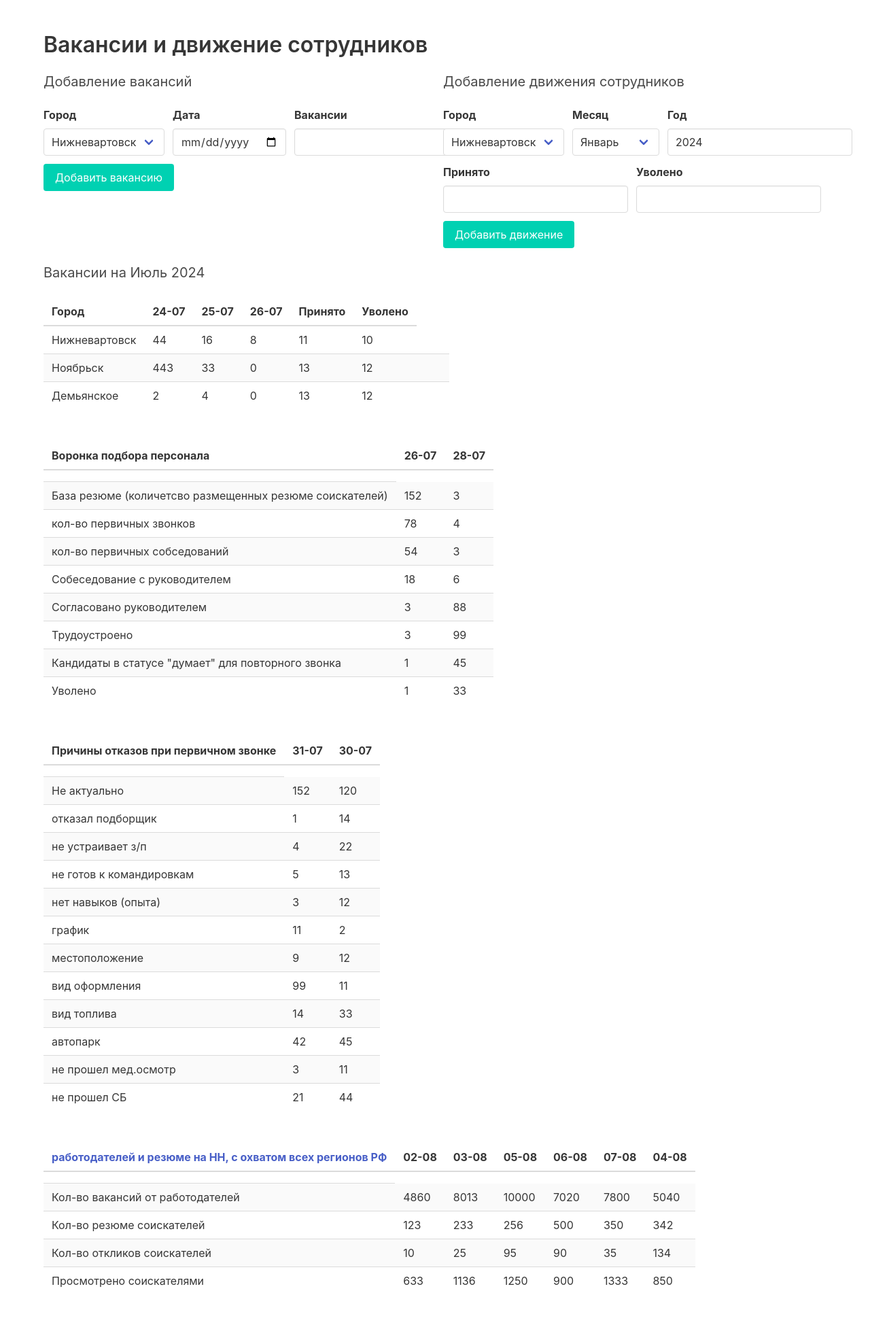
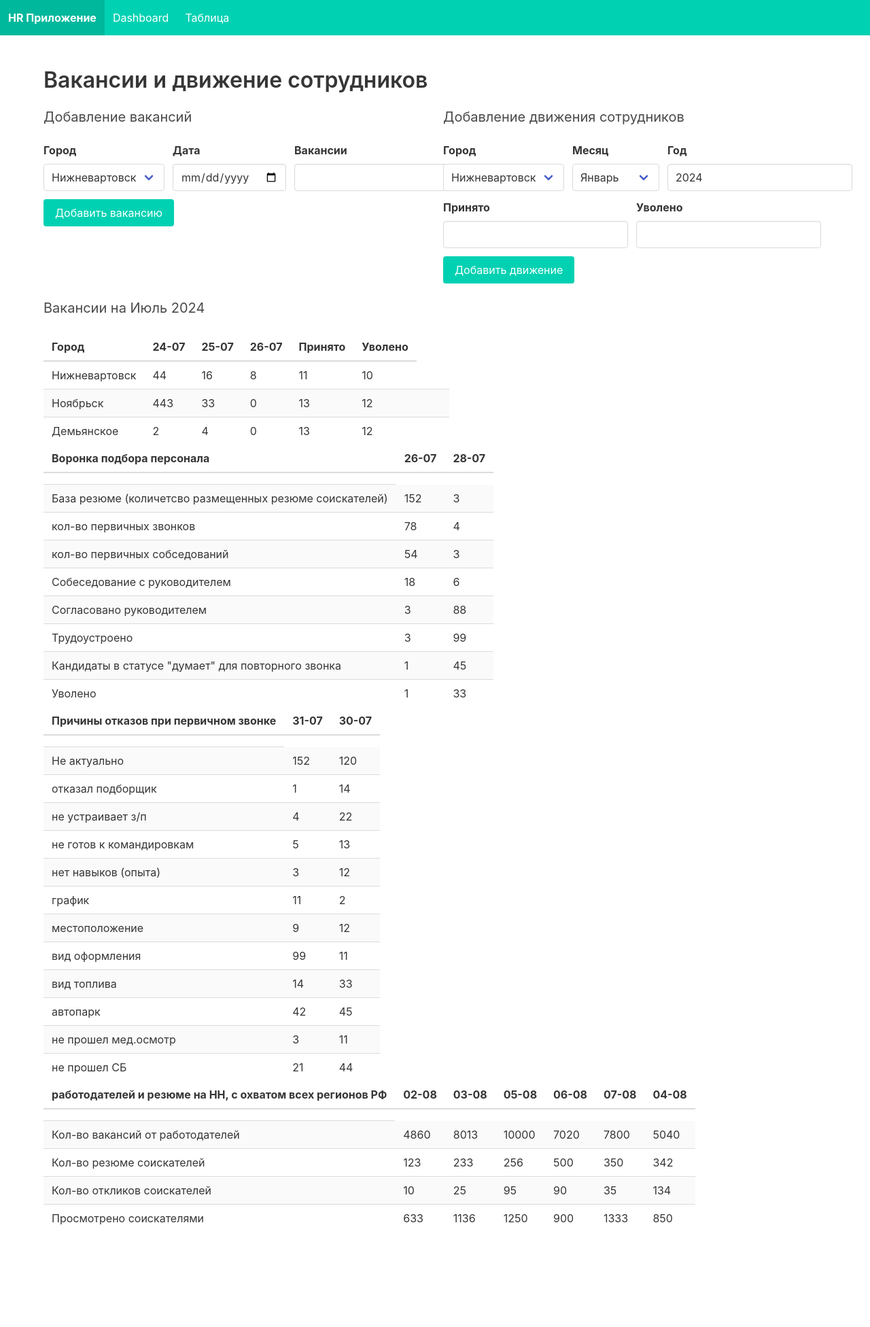
Before and after one commit to skaylife/hh_test, a Django app: page / in a window 1280 px wide. Shown: the whole page at 68% size. After the commit the page ends 1801 px from the top, so only its background shows below. Run offline with Django 5.2, Linux system fonts and the light colour scheme; data comes from the database, SQL or seed files in the repository.

Commit message:
add menu up

```diff
--- /dev/null
+++ b/table/templates/base.html
@@ -0,0 +1,68 @@
+<!-- templates/base.html -->
+<!DOCTYPE html>
+<html lang="en">
+<head>
+    <meta charset="UTF-8">
+    <meta name="viewport" content="width=device-width, initial-scale=1.0">
+    <title>{% block title %}Вакансии и движение сотрудников{% endblock %}</title>
+    <!-- Подключение стилей -->
+    <link rel="stylesheet" href="https://cdn.jsdelivr.net/npm/bulma@0.9.4/css/bulma.min.css">
+</head>
+<body>
+    <nav class="navbar is-primary" role="navigation" aria-label="main navigation">
+        <div class="navbar-brand">
+            <a class="navbar-item" href="/">
+                <strong>HR Приложение</strong>
+            </a>
+
+            <a role="button" class="navbar-burger" aria-label="menu" aria-expanded="false" data-target="navbarBasicExample">
+                <span aria-hidden="true"></span>
+                <span aria-hidden="true"></span>
+                <span aria-hidden="true"></span>
+            </a>
+        </div>
+
+        <div id="navbarBasicExample" class="navbar-menu">
+            <div class="navbar-start">
+                <a class="navbar-item" href="/dashboard/">Dashboard</a>
+                <a class="navbar-item" href="/">Таблица</a>
+            </div>
+        </div>
+    </nav>
+
+    <main class="section">
+        <!-- Основное содержание страницы -->
+        {% block content %}{% endblock %}
+    </main>
+
+    <!-- <footer class="footer">
+        <div class="content has-text-centered">
+            <p>&copy; 2024 My Site</p>
+        </div>
+    </footer> -->
+
+    <!-- Подключение скриптов для работы меню-бургера -->
+    <script>
+        document.addEventListener('DOMContentLoaded', () => {
+            // Получаем все элементы меню-бургера
+            const $navbarBurgers = Array.prototype.slice.call(document.querySelectorAll('.navbar-burger'), 0);
+
+            // Проверяем, есть ли такие элементы
+            if ($navbarBurgers.length > 0) {
+                // Добавляем обработчик события click на каждый элемент
+                $navbarBurgers.forEach(el => {
+                    el.addEventListener('click', () => {
+                        // Получаем цель из атрибута data-target
+                        const target = el.dataset.target;
+                        const $target = document.getElementById(target);
+
+                        // Переключаем класс is-active на элементе меню-бургера и цели
+                        el.classList.toggle('is-active');
+                        $target.classList.toggle('is-active');
+                    });
+                });
+            }
+        });
+    </script>
+</body>
+</html>
--- a/table/templates/index.html
+++ b/table/templates/index.html
@@ -1,15 +1,10 @@
-<!DOCTYPE html>
-<html>
-<head>
-  <title>Вакансии и движение сотрудников</title>
-  <link rel="stylesheet" href="https://cdn.jsdelivr.net/npm/bulma@0.9.4/css/bulma.min.css">
-</head>
-<style>
-    .container {
-        margin-top: 3rem;
-    }
-</style>
-<body>
+
+    <!-- myapp/templates/myapp/index.html -->
+{% extends "base.html" %}
+
+{% block title %}Вакансии и движение сотрудников{% endblock %}
+
+{% block content %}
     {% include 'table.html' %}
 
     {% include 'table2.html'  %}
@@ -18,5 +13,4 @@
     <div class="container">
 
     </div>
-</body>
-</html>
+{% endblock %}
--- a/table/templates/table4.html
+++ b/table/templates/table4.html
@@ -3,7 +3,7 @@
     <table class="table is-striped">
       <thead>
         <tr>
-          <th><a href="{% url 'dashboard' %}">работодателей и резюме на HH, с охватом всех регионов РФ</a></th>
+          <th>работодателей и резюме на HH, с охватом всех регионов РФ</th>
           {% for date in hh_insights_by_date %}
             <th>{{ date }}</th>
           {% endfor %}
```
Also changed, not shown: table/templates/dashboard/dashboard.html (+14 -18 lines).
